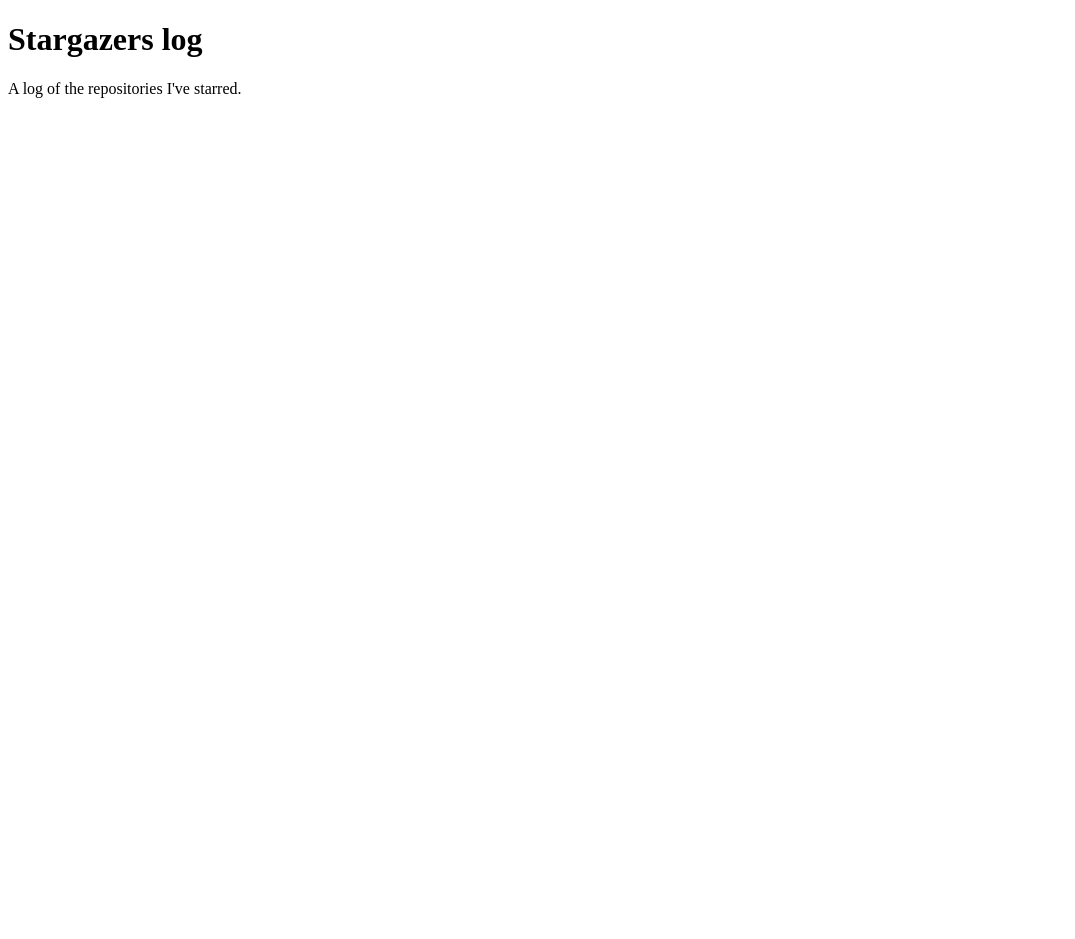
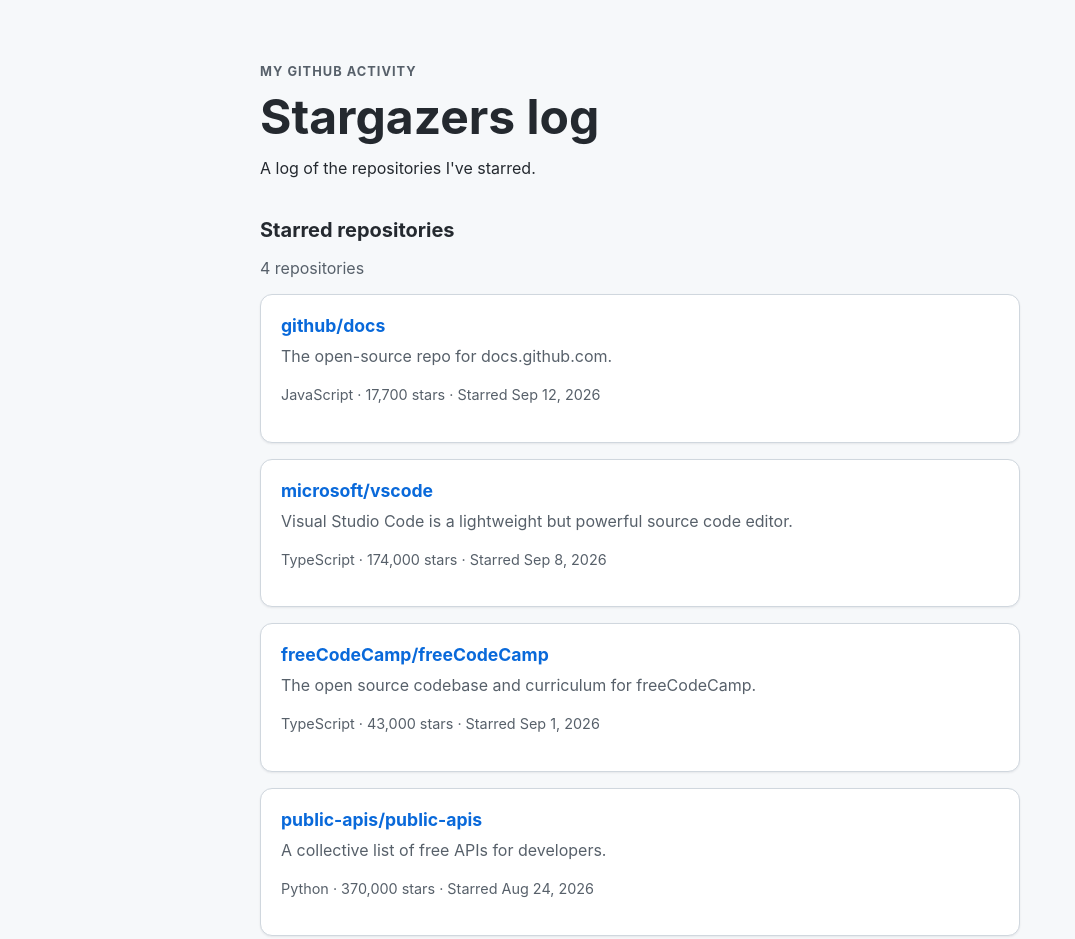
Before and after one commit to louismclean8/stargazers-log, a plain HTML site: page index.html in a window 1280 px wide. Shown: the whole page, without its empty margins (0-1075 px from the left). Before the commit the page ends 800 px from the top, so only its background shows below. Drawn offline with Linux system fonts and the light colour scheme.

Commit message:
Add starred repositories list

```diff
--- /dev/null
+++ b/events.json
@@ -0,0 +1,34 @@
+[
+  {
+    "repository": "github/docs",
+    "description": "The open-source repo for docs.github.com.",
+    "url": "https://github.com/github/docs",
+    "language": "JavaScript",
+    "stars": 17700,
+    "starredAt": "2026-09-12"
+  },
+  {
+    "repository": "microsoft/vscode",
+    "description": "Visual Studio Code is a lightweight but powerful source code editor.",
+    "url": "https://github.com/microsoft/vscode",
+    "language": "TypeScript",
+    "stars": 174000,
+    "starredAt": "2026-09-08"
+  },
+  {
+    "repository": "freeCodeCamp/freeCodeCamp",
+    "description": "The open source codebase and curriculum for freeCodeCamp.",
+    "url": "https://github.com/freeCodeCamp/freeCodeCamp",
+    "language": "TypeScript",
+    "stars": 43000,
+    "starredAt": "2026-09-01"
+  },
+  {
+    "repository": "public-apis/public-apis",
+    "description": "A collective list of free APIs for developers.",
+    "url": "https://github.com/public-apis/public-apis",
+    "language": "Python",
+    "stars": 370000,
+    "starredAt": "2026-08-24"
+  }
+]
--- a/index.html
+++ b/index.html
@@ -2,10 +2,25 @@
 <html lang="en">
   <head>
     <meta charset="utf-8">
+    <meta name="viewport" content="width=device-width, initial-scale=1">
     <title>Stargazers log</title>
+    <link rel="stylesheet" href="style.css">
   </head>
   <body>
-    <h1>Stargazers log</h1>
-    <p>A log of the repositories I've starred.</p>
+    <main class="container">
+      <header class="page-header">
+        <p class="eyebrow">My GitHub activity</p>
+        <h1>Stargazers log</h1>
+        <p>A log of the repositories I've starred.</p>
+      </header>
+
+      <section aria-labelledby="repositories-heading">
+        <h2 id="repositories-heading">Starred repositories</h2>
+        <p id="status" class="status" role="status">Loading repositories...</p>
+        <ul id="repository-list" class="repository-list"></ul>
+      </section>
+    </main>
+
+    <script src="script.js"></script>
   </body>
 </html>
--- /dev/null
+++ b/script.js
@@ -0,0 +1,50 @@
+const repositoryList = document.querySelector("#repository-list");
+const status = document.querySelector("#status");
+
+function formatDate(date) {
+  return new Intl.DateTimeFormat("en", {
+    dateStyle: "medium",
+  }).format(new Date(`${date}T00:00:00`));
+}
+
+function createRepositoryCard(repository) {
+  const item = document.createElement("li");
+  item.className = "repository-card";
+
+  const title = document.createElement("h3");
+  const link = document.createElement("a");
+  link.href = repository.url;
+  link.target = "_blank";
+  link.rel = "noreferrer";
+  link.textContent = repository.repository;
+  title.append(link);
+
+  const description = document.createElement("p");
+  description.textContent = repository.description;
+
+  const metadata = document.createElement("p");
+  metadata.className = "repository-meta";
+  metadata.textContent = `${repository.language} · ${repository.stars.toLocaleString()} stars · Starred ${formatDate(repository.starredAt)}`;
+
+  item.append(title, description, metadata);
+  return item;
+}
+
+async function loadRepositories() {
+  try {
+    const response = await fetch("events.json");
+
+    if (!response.ok) {
+      throw new Error(`Unable to load repositories: ${response.status}`);
+    }
+
+    const repositories = await response.json();
+    repositoryList.replaceChildren(...repositories.map(createRepositoryCard));
+    status.textContent = `${repositories.length} repositories`;
+  } catch (error) {
+    status.textContent = "Repositories could not be loaded.";
+    console.error(error);
+  }
+}
+
+loadRepositories();
--- /dev/null
+++ b/style.css
@@ -0,0 +1,99 @@
+:root {
+  color-scheme: light;
+  font-family: -apple-system, BlinkMacSystemFont, "Segoe UI", sans-serif;
+  color: #24292f;
+  background: #f6f8fa;
+}
+
+* {
+  box-sizing: border-box;
+}
+
+body {
+  margin: 0;
+}
+
+.container {
+  width: min(100% - 2rem, 760px);
+  margin: 0 auto;
+  padding: 4rem 0;
+}
+
+.page-header {
+  margin-bottom: 2.5rem;
+}
+
+.eyebrow {
+  margin: 0 0 0.5rem;
+  color: #57606a;
+  font-size: 0.8rem;
+  font-weight: 700;
+  letter-spacing: 0.08em;
+  text-transform: uppercase;
+}
+
+h1,
+h2,
+p {
+  margin-top: 0;
+}
+
+h1 {
+  margin-bottom: 0.75rem;
+  font-size: clamp(2rem, 5vw, 3rem);
+}
+
+h2 {
+  margin-bottom: 1rem;
+  font-size: 1.25rem;
+}
+
+.status {
+  color: #57606a;
+}
+
+.repository-list {
+  display: grid;
+  gap: 1rem;
+  list-style: none;
+  margin: 0;
+  padding: 0;
+}
+
+.repository-card {
+  padding: 1.25rem;
+  border: 1px solid #d0d7de;
+  border-radius: 0.75rem;
+  background: #fff;
+  box-shadow: 0 1px 2px rgb(27 31 36 / 8%);
+}
+
+.repository-card h3 {
+  margin: 0 0 0.5rem;
+  font-size: 1.1rem;
+}
+
+.repository-card h3 a {
+  color: #0969da;
+  text-decoration: none;
+}
+
+.repository-card h3 a:hover,
+.repository-card h3 a:focus {
+  text-decoration: underline;
+}
+
+.repository-card p {
+  margin-bottom: 1rem;
+  color: #57606a;
+  line-height: 1.5;
+}
+
+.repository-meta {
+  display: flex;
+  flex-wrap: wrap;
+  gap: 0.75rem 1.25rem;
+  margin: 0;
+  color: #57606a;
+  font-size: 0.9rem;
+}
```
